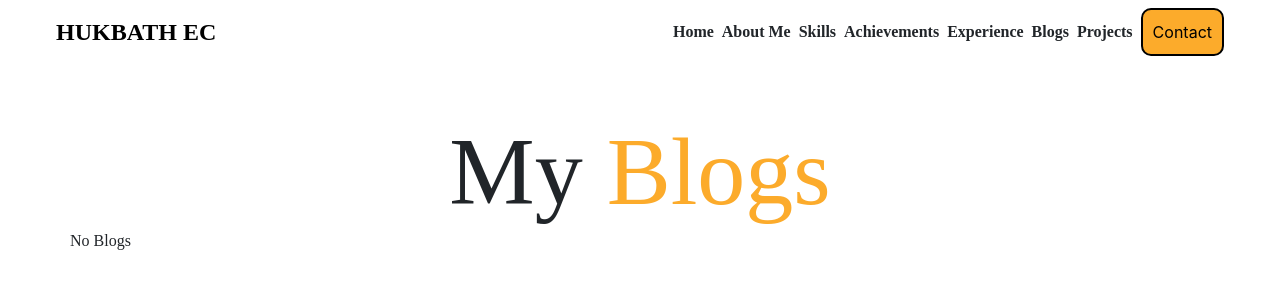
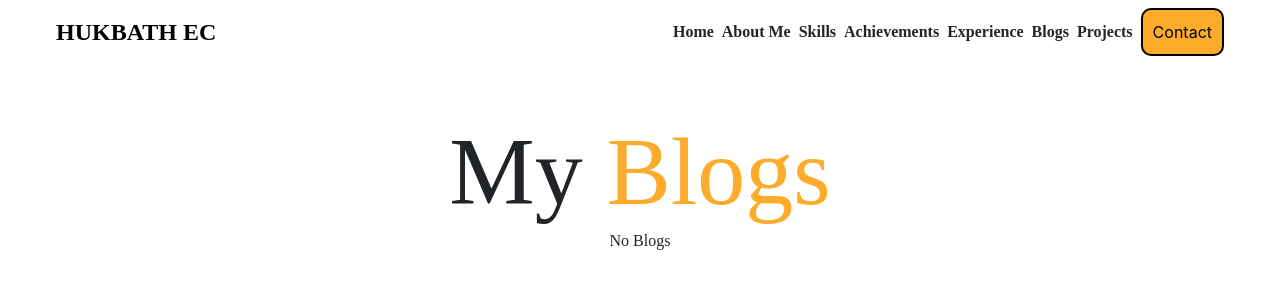
Before and after one commit to HuKKu-ec/Portfolio, a React (Create React App) app: page /blogs in a window 1280 px wide. Shown: the top 300 px of the page. Built offline with nearby package versions, Linux system fonts and the light colour scheme; a web font is replaced by a local one.

Commit message:
blogs null

```diff
--- a/src/pages/Blog.js
+++ b/src/pages/Blog.js
@@ -16,7 +16,9 @@ const Blog = () => {
       </div>
       <div className="devContainer" style={{ fontFamily: 'Kodchasan' }}>
         <Container>
-          <Row>No Blogs</Row>
+          <Row>
+            <Col>No Blogs</Col>
+          </Row>
         </Container>
       </div>
     </div>
```
